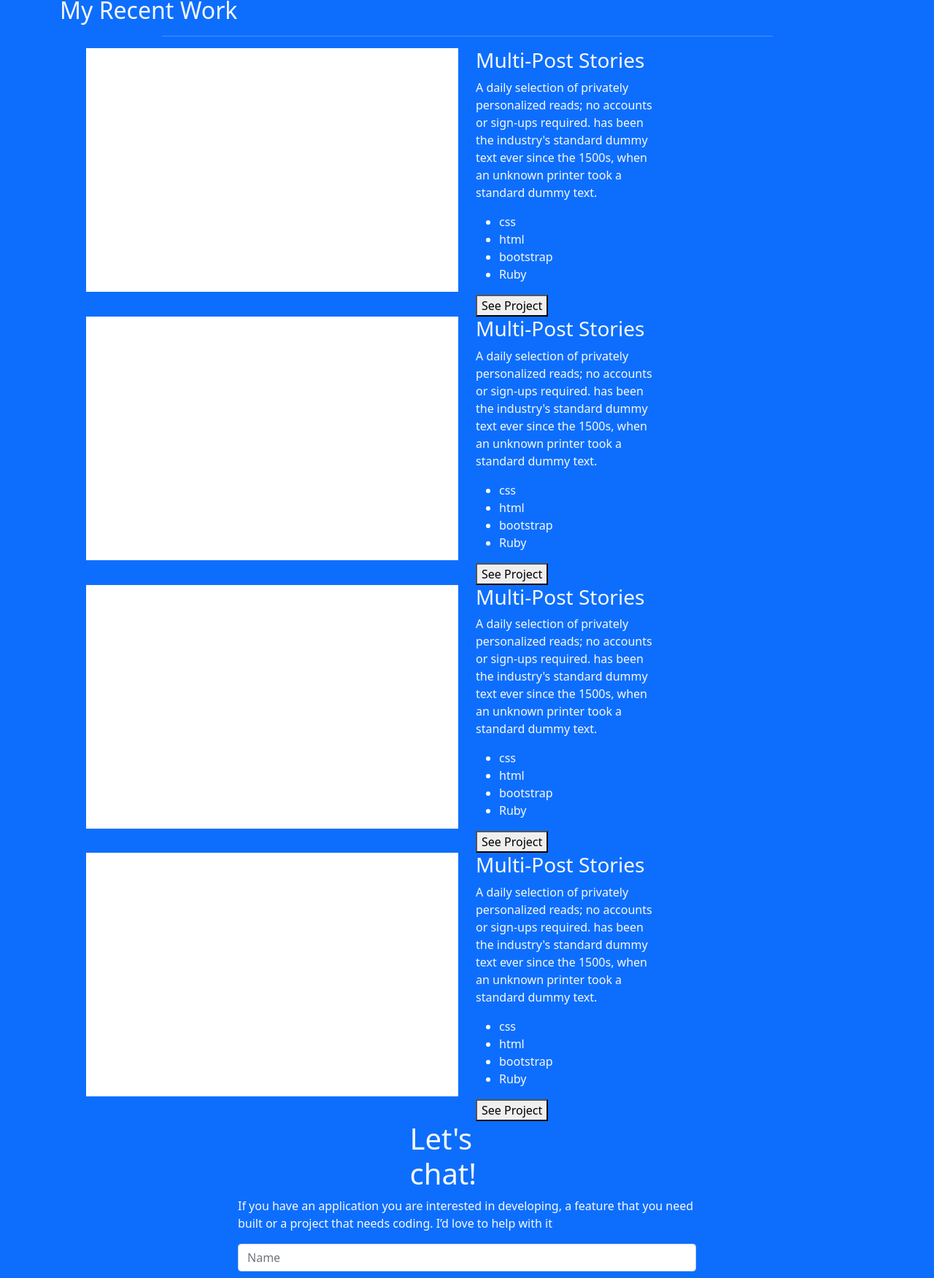
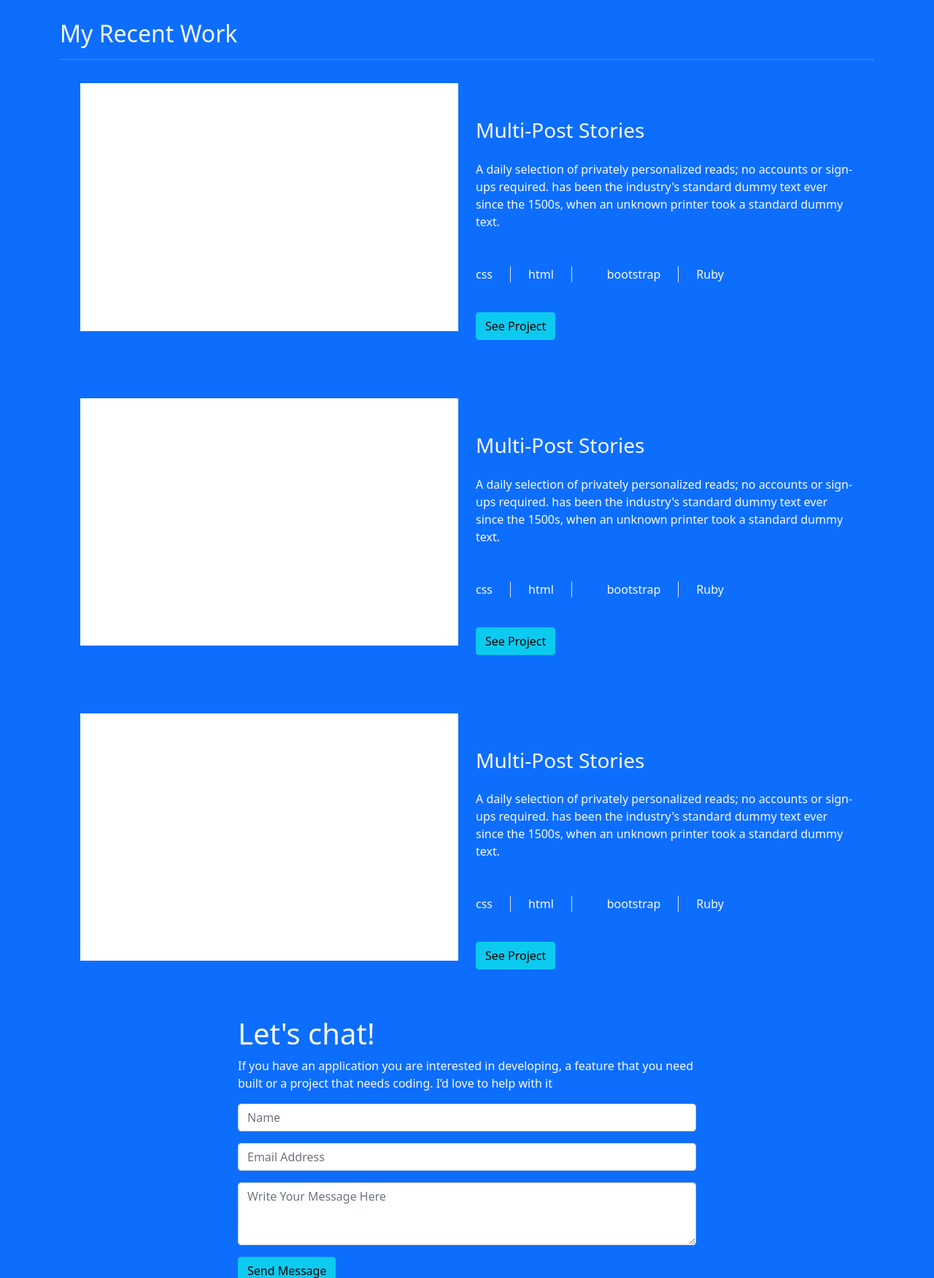
Before and after one commit to sja-thedude/Project-UsingBootstrap, a plain HTML site: page index.html in a window 1280 px wide. Shown: the part 639-2391 px from the top of the page at 73% size. Drawn offline with nearby package versions, Linux system fonts and the light colour scheme.

Commit message:
Add breakpoint and style buttons

```diff
--- a/index.html
+++ b/index.html
@@ -9,18 +9,18 @@
   </head>
   <body class="bg-primary text-light">
     <header class="header">
-      <nav class="navbar navbar-expand-lg navbar-light bg-primary">
-        <div class=" bg-primary container-fluid d-flex justify-content-between">
-          <a class="navbar-brand " href="#">SJA</a>
+      <nav class="navbar navbar-expand navbar-light">
+        <div class="container-fluid d-flex justify-content-between">
+          <a class="navbar-brand text-light" href="#">SJA</a>
             <ul class="navbar-nav">
               <li class="nav-item">
-                <a class="nav-link " aria-current="page" href="#">Portfolio</a>
+                <a class="nav-link text-light" aria-current="page" href="#">Portfolio</a>
               </li>
               <li class="nav-item">
-                <a class="nav-link " href="#">About</li>a>
+                <a class="nav-link text-light" href="#">About</a>
               </li>
               <li class="nav-item">
-                <a class="nav-link " href="#" tabindex="-1" aria-disabled="true">Contact</a>
+                <a class="nav-link text-light" href="#" tabindex="-1" aria-disabled="true">Contact</a>
               </li>
               <li class="nav-item my-auto">
                 <img src="img/UnionEnv.png" alt="Envelope" />
@@ -91,121 +91,78 @@
         </div>
       </section>
       <section class="container">
-        <h2>My Recent Work</h2>
-        <div class="w-75 mx-auto"><hr class=""></div>
-        <section class="row w-100 mx-auto">
-          <section class="col-1 w-100 mx-auto">
-            <section class="container">
-              <section class="row">
-                <div class="col-sm-6">
-                  <div class="w-100 mx-auto"><img src="img/imgwork.png" class="img-fluid" alt="Blank Image"></div>
-                </div>
-            <div class="w-50 mx-auto">
-              <div class="col-sm-6">
-              <div class="w-100 mx-auto"><h3>Multi-Post Stories</h3></div>
-              <p class="w-100 mx-auto">
+        <h2 class="mt-5 w-100 mx-auto">My Recent Work</h2>
+        <div class="w-100 mx-auto"><hr class=""></div>
+
+
+        <section class="row w-100 mx-auto mb-5 p-3">
+
+          <div class="col-sm"><img src="img/imgwork.png" class="img-fluid" alt="Blank Image"></div>
+
+          <div class="col-sm">
+            <div class="w-100 mx-auto mt-5"><h3>Multi-Post Stories</h3></div>
+            <p class="w-100 mx-auto mt-4">
               A daily selection of privately personalized reads; no accounts or
               sign-ups required. has been the industry's standard dummy text
               ever since the 1500s, when an unknown printer took a standard
               dummy text.
             </p>
-              <ul class="prolang">
-                <li><span class="css">css</span></li>
-                <li><span class="html">html</span></li>
-                <li><span class="bs">bootstrap</span></li>
-                <li><span class="ruby">Ruby</span></li>
+            <ul class="list-inline d-flex justify-content-start mt-5">
+              <li><span class="pe-4 border-end">css</span></li>
+              <li><span class="m-4 pe-4 border-end">html</span></li>
+              <li><span class="m-4 pe-4 border-end">bootstrap</span></li>
+              <li><span class=" pe-4">Ruby</span></li>
             </ul>
-              <button type="button" name="See Project">See Project</button>
+            <button type="button" class="btn btn-info mt-4" name="See Project">See Project</button>
             </div>
-            </div>
+
         </section>
-            </section>
-          </section>
-          <section class="col-1 w-100 mx-auto">
-            <section class="container">
-              <section class="row">
-                <div class="col-sm-6">
-                  <div class="w-100 mx-auto"><img src="img/imgwork.png" class="img-fluid" alt="Blank Image"></div>
-                </div>
-            <div class="w-50 mx-auto">
-              <div class="col-sm-6">
-              <div class="w-100 mx-auto"><h3>Multi-Post Stories</h3></div>
-              <p class="w-100 mx-auto">
+
+        <section class="row w-100 mx-auto mb-5 p-3">
+          <div class="col-sm"><img src="img/imgwork.png" class="img-fluid" alt="Blank Image"></div>
+          <div class="col-sm">
+            <div class="w-100 mx-auto mt-5"><h3>Multi-Post Stories</h3></div>
+            <p class="w-100 mx-auto mt-4">
               A daily selection of privately personalized reads; no accounts or
               sign-ups required. has been the industry's standard dummy text
               ever since the 1500s, when an unknown printer took a standard
               dummy text.
             </p>
-              <ul class="prolang">
-                <li><span class="css">css</span></li>
-                <li><span class="html">html</span></li>
-                <li><span class="bs">bootstrap</span></li>
-                <li><span class="ruby">Ruby</span></li>
+            <ul class="list-inline d-flex justify-content-start mt-5">
+              <li><span class="pe-4 border-end">css</span></li>
+              <li><span class="m-4 pe-4 border-end">html</span></li>
+              <li><span class="m-4 pe-4 border-end">bootstrap</span></li>
+              <li><span class=" pe-4">Ruby</span></li>
             </ul>
-              <button type="button" name="See Project">See Project</button>
+            <button type="button" class="btn btn-info mt-4" name="See Project">See Project</button>
             </div>
-            </div>
+
         </section>
-            </section>
-          </section>
-          <section class="col-1 w-100 mx-auto">
-            <section class="container">
-              <section class="row">
-                <div class="col-sm-6">
-                  <div class="w-100 mx-auto"><img src="img/imgwork.png" class="img-fluid" alt="Blank Image"></div>
-                </div>
-            <div class="w-50 mx-auto">
-              <div class="col-sm-6">
-              <div class="w-100 mx-auto"><h3>Multi-Post Stories</h3></div>
-              <p class="w-100 mx-auto">
+
+        <section class="row w-100 mx-auto mb-5 p-3">
+          <div class="col-sm"><img src="img/imgwork.png" class="img-fluid" alt="Blank Image"></div>
+          <div class="col-sm">
+            <div class="w-100 mx-auto mt-5"><h3>Multi-Post Stories</h3></div>
+            <p class="w-100 mx-auto mt-4">
               A daily selection of privately personalized reads; no accounts or
               sign-ups required. has been the industry's standard dummy text
               ever since the 1500s, when an unknown printer took a standard
               dummy text.
             </p>
-              <ul class="prolang">
-                <li><span class="css">css</span></li>
-                <li><span class="html">html</span></li>
-                <li><span class="bs">bootstrap</span></li>
-                <li><span class="ruby">Ruby</span></li>
+            <ul class="list-inline d-flex justify-content-start mt-5">
+              <li><span class="pe-4 border-end">css</span></li>
+              <li><span class="m-4 pe-4 border-end">html</span></li>
+              <li><span class="m-4 pe-4 border-end">bootstrap</span></li>
+              <li><span class=" pe-4">Ruby</span></li>
             </ul>
-              <button type="button" name="See Project">See Project</button>
+            <button type="button" class="btn btn-info mt-4" name="See Project">See Project</button>
             </div>
-            </div>
+
         </section>
       </section>
-          </section>
-          <section class="col-1 w-100 mx-auto">
-            <section class="container">
-              <section class="row">
-                <div class="col-sm-6">
-                  <div class="w-100 mx-auto"><img src="img/imgwork.png" class="img-fluid" alt="Blank Image"></div>
-                </div>
-            <div class="w-50 mx-auto">
-              <div class="col-sm-6">
-              <div class="w-100 mx-auto"><h3>Multi-Post Stories</h3></div>
-              <p class="w-100 mx-auto">
-                A daily selection of privately personalized reads; no accounts or
-                sign-ups required. has been the industry's standard dummy text
-                ever since the 1500s, when an unknown printer took a standard
-                dummy text.
-              </p>
-              <ul class="prolang">
-                <li><span class="css">css</span></li>
-                <li><span class="html">html</span></li>
-                <li><span class="bs">bootstrap</span></li>
-                <li><span class="ruby">Ruby</span></li>
-              </ul>
-              <button type="button" name="See Project">See Project</button>
-              </div>
-            </div>
-            </section>
-            </section>
-          </section>
-        </section>
-      </section>
+
       <footer class="w-50 mx-auto">
-      <h1 class="w-25 mx-auto">Let's chat!</h1>
+      <h1>Let's chat!</h1>
       <p class="contactformtext">
         If you have an application you are interested in developing, a feature
         that you need built or a project that needs coding. I’d love to help
@@ -221,16 +178,14 @@
         <div class="mb-3">
           <textarea class="form-control" id="exampleFormControlTextarea1" placeholder="Write Your Message Here" maxlength="500" rows="3"></textarea>
         </div>
-        <div class="w-25 mx-auto">
         <button type="submit" class="btn btn-info">Send Message</button>
-        </div>
       </form>
     </footer>
     <div class="w-100 mx-auto"><hr class=""></div>
 
     <section class="w-50 mx-auto">
-      <div class="w-25 mx-auto"><img src="img/SocialMedia.png" alt="Social Media" /></div>
-      <h2 class="w-50 mx-auto">sja.affu765@gmail.com</h2>
+      <div class="w-50 mx-auto"><img src="img/SocialMedia.png" alt="Social Media" /></div>
+      <h2 class="w-75 mx-auto">sja.affu765@gmail.com</h2>
     </section>
   </section>
   <script src="https://cdn.jsdelivr.net/npm/bootstrap@5.0.2/dist/js/bootstrap.bundle.min.js" integrity="sha384-MrcW6ZMFYlzcLA8Nl+NtUVF0sA7MsXsP1UyJoMp4YLEuNSfAP+JcXn/tWtIaxVXM" crossorigin="anonymous"></script>
```
Lines whose indentation alone changed are shown as unchanged.
